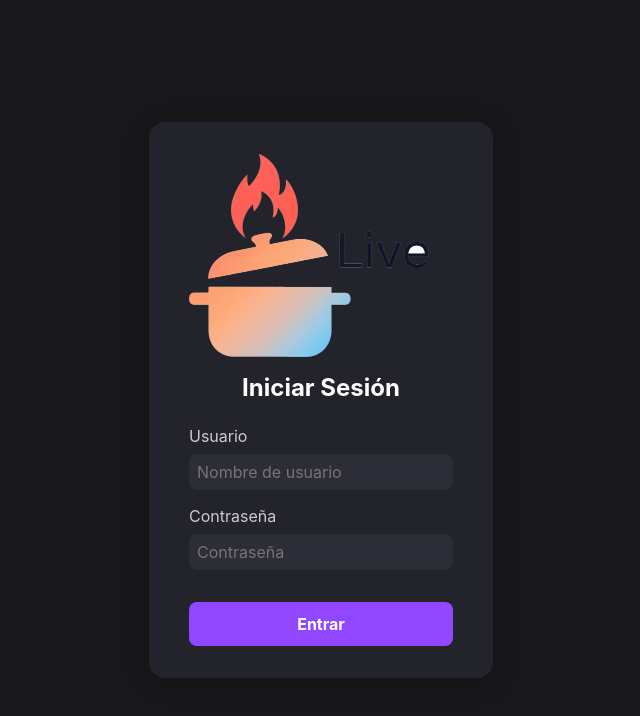
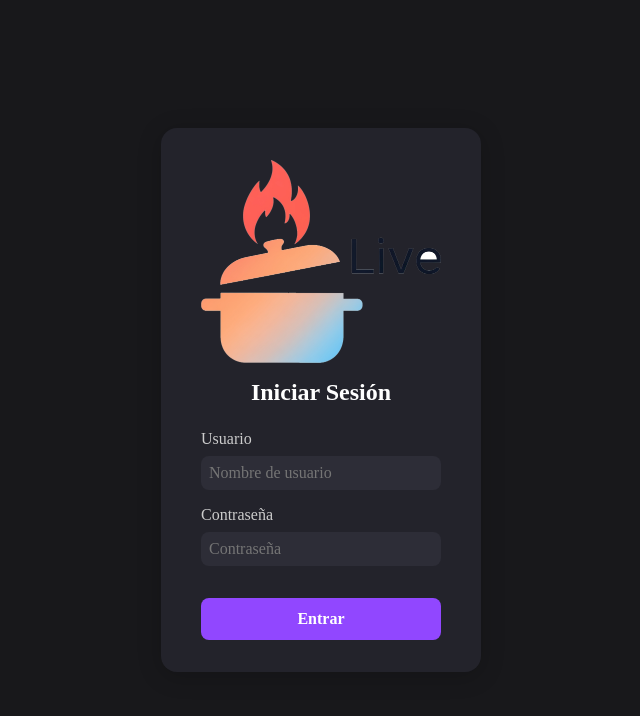
Before and after one commit to crisrobin95/pruebaTecnica, a Nuxt app: page / in a window 1280 px wide. Shown: the top 716 px of the page, without its empty margins (319-959 px from the left). Built offline with nearby package versions, Linux system fonts and the light colour scheme; no server answers.

Commit message:
fix(styles): actualizar fuentes a 'Roobert' en mixins y archivos de estilo

```diff
--- a/assets/styles/_mixin.scss
+++ b/assets/styles/_mixin.scss
@@ -105,7 +105,7 @@
   }
 }
 @mixin fontChannels() {
-  font-family: Arial;
+  font-family: 'Roobert';
   font-weight: 600;
   font-size: 1.125rem;
   line-height: 1.35rem;
@@ -127,7 +127,7 @@
 }
 
 @mixin font-medium {
-  font-family: Inter;
+  font-family: 'Roobert';
   font-weight: 600;
   font-size: 0.875rem;
   line-height: 1.05rem;
@@ -136,7 +136,7 @@
 }
 
 @mixin font-small {
-  font-family: Inter;
+  font-family: 'Roobert';
   font-weight: 400;
   font-size: 0.8125rem;
   line-height: 1.2188rem;
@@ -163,5 +163,5 @@
   padding-right: 0.625em;
   width: 3.75rem;
   height: 3.75rem;
-  max-width: width/60;
+  max-width: &width/60;
 }
--- a/assets/styles/fonts.css
+++ b/assets/styles/fonts.css
@@ -308,3 +308,11 @@
   src: url(https://fonts.gstatic.com/s/materialicons/v139/flUhRq6tzZclQEJ-Vdg-IuiaDsNc.woff2)
     format('woff2');
 }
+
+@font-face {
+  font-family: 'Roobert';
+  src: url('../../../roobert-font-family-1752201758-0/RoobertMonoTRIAL-Medium-BF67243fd28915a.otf')
+    format('woff2');
+  font-weight: normal;
+  font-style: normal;
+}
--- a/assets/styles/reset.css
+++ b/assets/styles/reset.css
@@ -3,21 +3,19 @@
   padding: 0;
   border: 0;
   box-sizing: border-box;
-  font-family: Inter;
-  color: var( --c-static-white);
+  font-family: 'Roobert';
+  color: var(--c-static-white);
 }
 
-body{
-
+body {
   max-width: 120rem;
   margin: auto;
   background-color: var(--c-black);
 }
 
-
 ::-webkit-scrollbar {
   width: 0.4375em;
-  background-color: var( --c-black);
+  background-color: var(--c-black);
   @media (max-width: 53.625em) {
     width: 0;
   }
```
